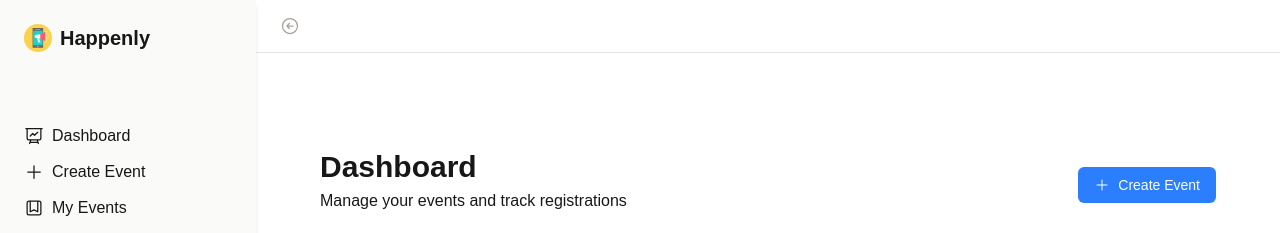
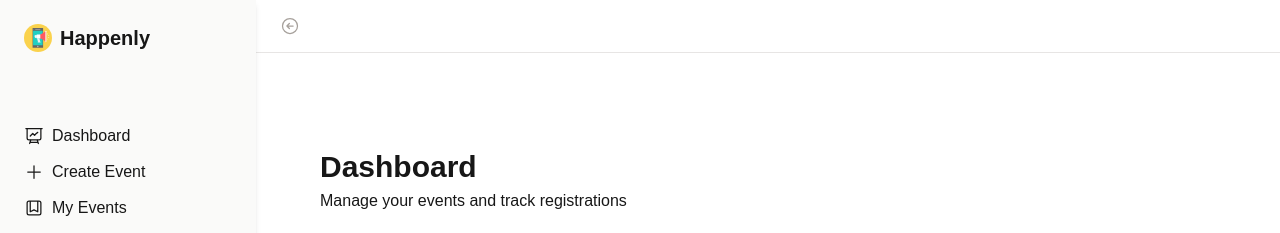
Before and after one commit to ka1130/Happenly, a Next.js app: page / in a window 1280 px wide. Shown: the top 233 px of the page. Built offline with nearby package versions, Linux system fonts and the light colour scheme; no server answers; the database is empty.

Commit message:
Hide Create Event button for users that are not signed in

```diff
--- a/app/auth/page.tsx
+++ b/app/auth/page.tsx
@@ -16,7 +16,7 @@ export default function AuthPage() {
 
   const router = useRouter();
   const searchParams = useSearchParams();
-  const redirectTo = searchParams.get("redirect") || "/dashboard";
+  const redirectTo = searchParams.get("redirect") || "/";
 
   // Track auth state
   useEffect(() => {
--- a/components/Dashboard.tsx
+++ b/components/Dashboard.tsx
@@ -33,6 +33,7 @@ const StatCard = ({ title, value, trend, icon }: StatCardProps) => (
 );
 
 export default function Dashboard() {
+  const [user, setUser] = useState<any>(null);
   const [stats, setStats] = useState({
     totalEvents: 0,
     publishedEvents: 0,
@@ -43,6 +44,13 @@ export default function Dashboard() {
   const router = useRouter();
 
   useEffect(() => {
+    const fetchUser = async () => {
+      const { data } = await supabase.auth.getUser();
+      setUser(data.user);
+    };
+
+    fetchUser();
+
     const fetchStats = async () => {
       const { data: allEvents } = await supabase
         .from("events")
@@ -85,12 +93,14 @@ export default function Dashboard() {
             Manage your events and track registrations
           </p>
         </div>
+        {user && (
           <Button
             onClick={() => router.push("/events/new")}
             className="rounded-md bg-blue-500 px-4 py-2 text-sm text-white transition-colors hover:bg-blue-600"
           >
             <PlusIcon className="h-4 w-4" /> <span>Create Event</span>
           </Button>
+        )}
       </div>
       <div className="grid grid-cols-1 gap-4 sm:grid-cols-2 lg:grid-cols-4">
         <StatCard
```
Lines whose indentation alone changed are shown as unchanged.
